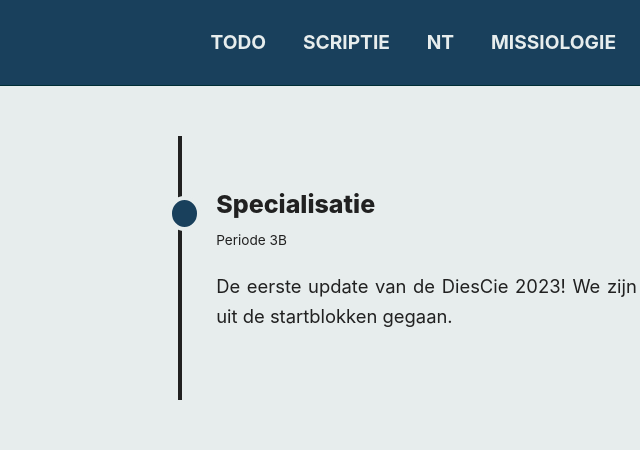
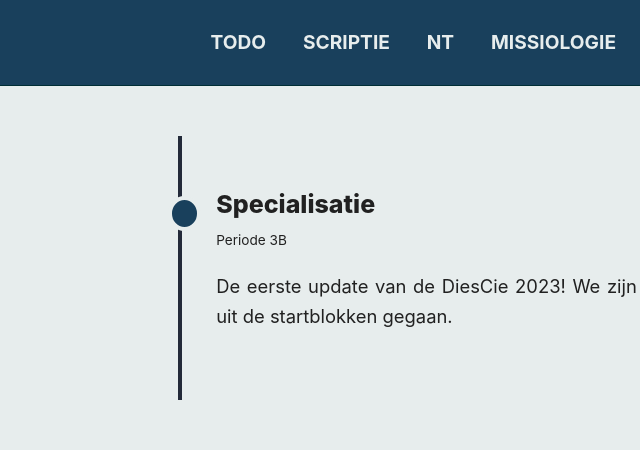
Before and after one commit to NicoSnijder/afstuderen, a plain HTML site: page index.html in a window 1280 px wide. Shown: the top 450 px of the page, 173-813 px from the left. Drawn offline with Linux system fonts and the light colour scheme.

Commit message:
timeline #30

```diff
--- a/simple.css
+++ b/simple.css
@@ -814,7 +814,7 @@ pre code {
    margin-left: -1px;
    width: 4px;
    height: 100%;
-   background: var(--text);
+   background: var(--text-light);
    z-index: 1;
 }
 
```
